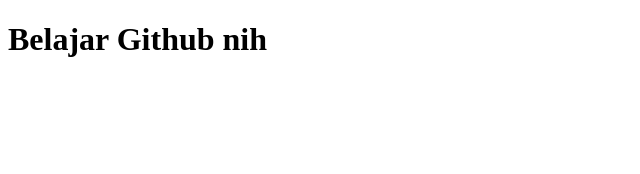
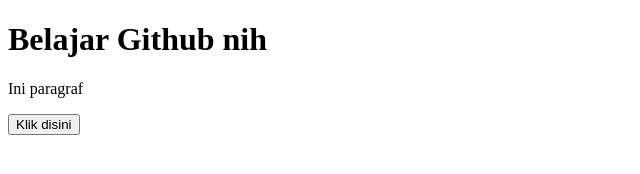
Before and after one commit to egigeren477-ui/belajar-github, a plain HTML site: page index.html in a window 1280 px wide. Shown: the whole page, without its empty margins (0-640 px from the left). Drawn offline with Linux system fonts and the light colour scheme.

Commit message:
update file html dan nambah file css

```diff
--- a/index.html
+++ b/index.html
@@ -2,11 +2,12 @@
 <html lang="en">
 <head>
     <meta charset="UTF-8">
-    <meta name="viewport" content="width=
-    , initial-scale=1.0">
+    <meta name="viewport" content="width=device-width, initial-scale=1.0">
     <title>Belajar Github</title>
 </head>
 <body>
    <h1>Belajar Github nih</h1>
+   <p>Ini paragraf</p>
+   <button>Klik disini</button>
 </body>
 </html>
--- /dev/null
+++ b/style.css
@@ -0,0 +1,3 @@
+*{
+    padding: 20px;
+}
```
